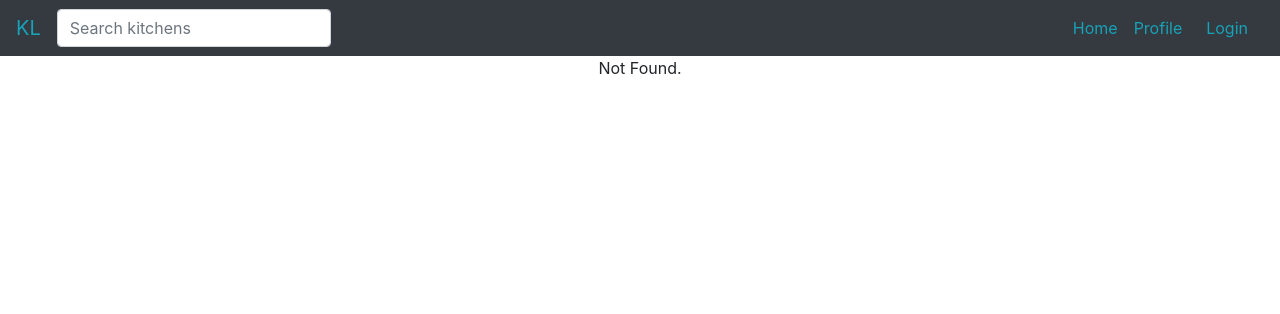
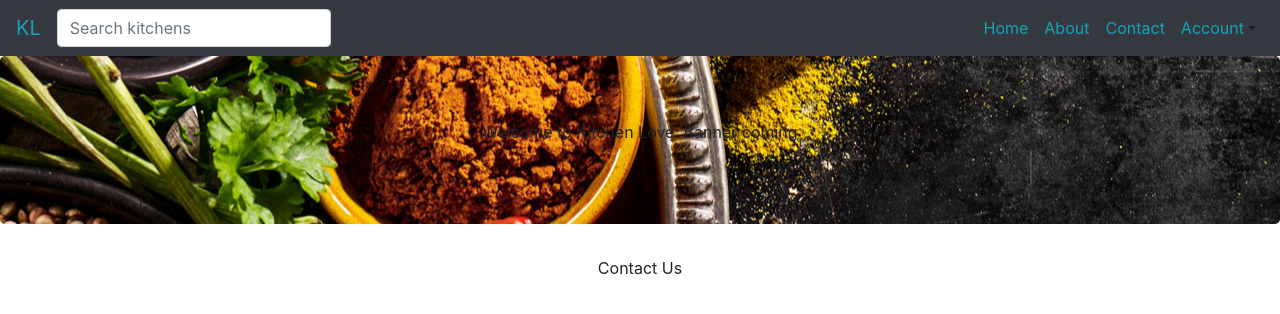
Before and after one commit to phamtony93/kitchen-love, a React (Create React App) app: page /contact in a window 1280 px wide. Before the commit this address had no page. Shown: the top 314 px of the page. Built offline with nearby package versions, Linux system fonts and the light colour scheme.

Commit message:
added navbar dropdown and about, contact screens

```diff
--- a/src/App.js
+++ b/src/App.js
@@ -4,7 +4,11 @@ import Feed from './screens/Feed'
 import Profile from './screens/Profile'
 import ForbiddenAccess from './screens/ForbiddenAccess'
 import NotFound from './screens/NotFound'
+import About from './screens/About'
+import Contact from './screens/Contact'
+import Cart from './screens/Cart'
 import MainNavBar from './components/MainNavBar'
+import Jumbotron from './components/Jumbotron'
 import './components/Layout'
 import 'bootstrap/dist/css/bootstrap.min.css'
 import './App.scss';
@@ -31,6 +35,7 @@ function App() {
           setAuthenticated={setAuthenticated}
           setRole={setRole}
           />
+        <Jumbotron/>
         <Layout>
           <Switch>
             <Route exact path='/' component={Feed} />
@@ -41,7 +46,10 @@ function App() {
                 setRole={setRole}
                 authenticated={authenticated} />
             }} />
+            <Route path='/about' component= {About} />
+            <Route path='/contact' component= {Contact} />
             <Route path='/profile' component={Profile} />
+            <Route path='/cart' component={Cart} />
             <Route path='/404' component= {ForbiddenAccess} />
             <Route component={NotFound} />
           </Switch>
--- a/src/App.scss
+++ b/src/App.scss
@@ -1,3 +1,13 @@
+$bg-image: url('/public/images/bg_1.jpg');
+
 .App {
   text-align: center;
 }
+
+.jumbotron {
+  background-image: url('/public/images/bg_1.jpg');
+  background-repeat: no-repeat;
+  background-position: center;
+}
+
+// http://worldkings.org/Userfiles/Upload/images/Yale.jpg
--- /dev/null
+++ b/src/components/Jumbotron.js
@@ -0,0 +1,13 @@
+import React from 'react'
+import { Jumbotron as Jumbo } from 'react-bootstrap'
+
+
+const Jumbotron = () => {
+    return (
+        <Jumbo>
+            <p>Welcome to Kitchen Love: Banner coming</p>
+        </Jumbo>
+    )
+}
+
+export default Jumbotron
--- a/src/components/MainNavBar.js
+++ b/src/components/MainNavBar.js
@@ -1,5 +1,5 @@
 import React from 'react';
-import { Navbar, Nav, NavLink, NavbarBrand, Form, FormControl } from 'react-bootstrap';
+import { Navbar, Nav, NavLink, NavbarBrand, NavDropdown, Form, FormControl } from 'react-bootstrap';
 import { Link } from 'react-router-dom';
 import { logout } from '../firebase'
 
@@ -13,10 +13,20 @@ const MainNavBar = (props) => {
             </Form>
             <Nav>
                 <NavLink className="text-info" as={Link} to='/'>Home</NavLink>
-                <NavLink className="text-info" as={Link} to="/profile">Profile</NavLink>
-                {/* <NavLink className="text-primary" >About</NavLink> */}
+                <NavLink className="text-info" as={Link} to='/about'>About</NavLink>
+                <NavLink className="text-info" as={Link} to='/contact'>Contact</NavLink>
+                <NavDropdown className="text-info" title={
+                        <span className="text-info">Account</span>
+                }>
+                    <NavLink className="text-info" as={Link} to='/profile'>Profile</NavLink>
+                    <NavLink className="text-info" as={Link} to='/cart'>Cart</NavLink>
+                    {props.authenticated
+                        ? <NavLink className="text-info" as={Link} to='/' onClick={() => logout(props.setAuthenticated, props.setRole)}>Logout</NavLink>
+                        : <NavLink className="text-info" as={Link} to="/login">Login</NavLink>}
+                </NavDropdown>
+
             </Nav>
-            {props.authenticated ? <NavLink className="text-info" as={Link} to='/' onClick={() => logout(props.setAuthenticated, props.setRole)}>Logout</NavLink> : <NavLink className="text-info" as={Link} to="/login">Login</NavLink>}
+
         </Navbar>
     );
 }
--- /dev/null
+++ b/src/screens/About.js
@@ -0,0 +1,9 @@
+import React from 'react'
+
+const About = () => {
+    return (
+        <div>About Us</div>
+    )
+}
+
+export default About
--- /dev/null
+++ b/src/screens/Cart.js
@@ -0,0 +1,9 @@
+import React from 'react'
+
+const Cart = () => {
+    return (
+        <div>Your cart!</div>
+    )
+}
+
+export default Cart
--- /dev/null
+++ b/src/screens/Contact.js
@@ -0,0 +1,9 @@
+import React from 'react'
+
+const Contact = () => {
+    return (
+        <div>Contact Us</div>
+    )
+}
+
+export default Contact
--- a/src/screens/login.js
+++ b/src/screens/login.js
@@ -1,5 +1,5 @@
 import React from 'react';
-import { Button, Col, Container } from 'react-bootstrap';
+import { Button, Col } from 'react-bootstrap';
 import { login } from '../firebase';
 import {Redirect } from 'react-router-dom';
 
```
Also changed, not shown: public/images/bg_1.jpg (renamed from public/bg_1.jpg).
